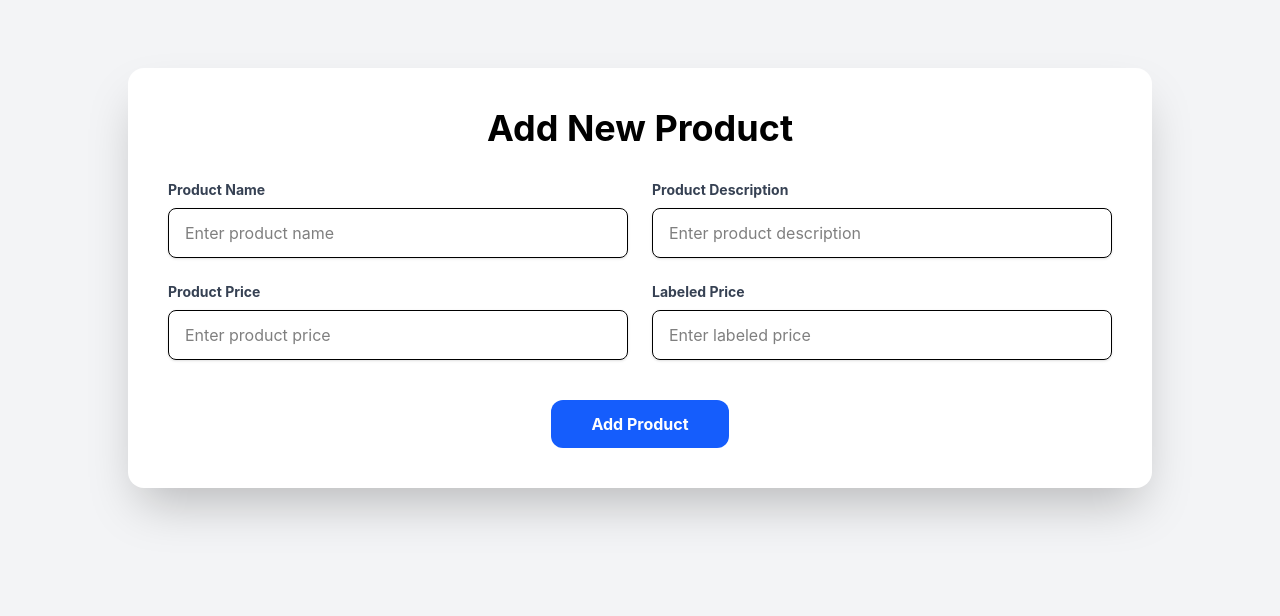
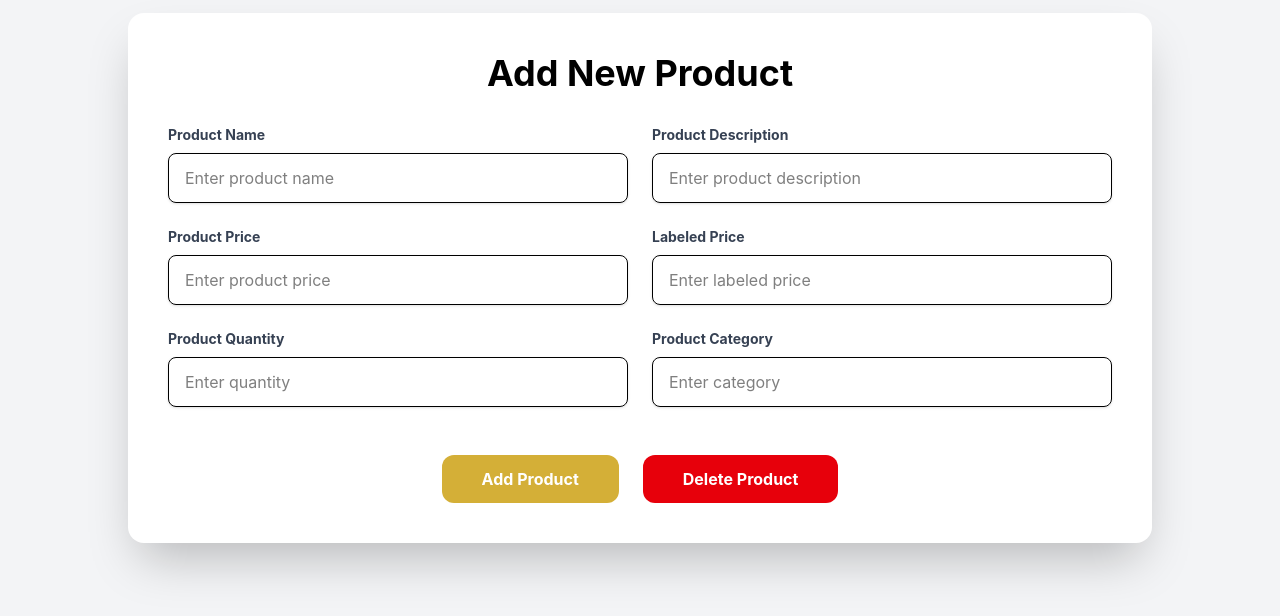
Before and after one commit to Y-Dilshan/gym_management_system_group_project, a React (Vite) app in the folder gms_frontend/: page /admin/add-product in a window 1280 px wide. Shown: the part 122-738 px from the top of the page. Built offline with nearby package versions, Linux system fonts and the light colour scheme.

Commit message:
added new pages

```diff
--- a/gms_frontend/src/pages/admin/adminAddProduct.jsx
+++ b/gms_frontend/src/pages/admin/adminAddProduct.jsx
@@ -5,40 +5,59 @@ export default function AdminAddProduct() {
 
             <div className="w-full max-w-5xl bg-white rounded-2xl shadow-2xl p-10">
 
-                <h1 className="text-4xl font-bold mb-8 text-center">Add New Product</h1>
+                <h1 className="text-4xl font-bold mb-8 text-center">Add New Product </h1>
 
-                <form className="w-full grid grid-cols-1 md:grid-cols-2 gap-6">
+                <form className="grid grid-cols-1 md:grid-cols-2 gap-6">
 
                     {/* Product Name */}
                     <div>
-                        <label className="block text-gray-700 text-sm font-bold mb-2" htmlFor="productName"> Product Name </label>
-                        <input id="productName" type="text" placeholder="Enter product name" className="w-full border rounded-lg py-3 px-4 shadow focus:outline-none focus:ring-2 focus:ring-blue-500"/>
+                        <label className="block text-gray-700 text-sm font-bold mb-2" htmlFor="productName" > Product Name </label>
+
+                        <input id="productName" type="text" placeholder="Enter product name" className="w-full border rounded-lg py-3 px-4 shadow focus:outline-none focus:ring-2 focus:ring-blue-500" />
                     </div>
 
                     {/* Product Description */}
                     <div>
-                        <label className="block text-gray-700 text-sm font-bold mb-2" htmlFor="productDescription">Product Description</label>
+                        <label className="block text-gray-700 text-sm font-bold mb-2" htmlFor="productDescription" > Product Description </label>
 
-                        <input id="productDescription" type="text" placeholder="Enter product description" className="w-full border rounded-lg py-3 px-4 shadow focus:outline-none focus:ring-2 focus:ring-blue-500"/>
+                        <input id="productDescription" type="text" placeholder="Enter product description" className="w-full border rounded-lg py-3 px-4 shadow focus:outline-none focus:ring-2 focus:ring-blue-500" />
                     </div>
 
                     {/* Product Price */}
                     <div>
-                        <label className="block text-gray-700 text-sm font-bold mb-2" htmlFor="productPrice">Product Price</label>
+                        <label className="block text-gray-700 text-sm font-bold mb-2" htmlFor="productPrice" > Product Price </label>
 
-                        <input id="productPrice" type="number" placeholder="Enter product price" className="w-full border rounded-lg py-3 px-4 shadow focus:outline-none focus:ring-2 focus:ring-blue-500"/>
+                        <input id="productPrice" type="number" placeholder="Enter product price" className="w-full border rounded-lg py-3 px-4 shadow focus:outline-none focus:ring-2 focus:ring-blue-500" />
                     </div>
 
                     {/* Labeled Price */}
                     <div>
-                        <label className="block text-gray-700 text-sm font-bold mb-2" htmlFor="labeledPrice"> Labeled Price </label>
+                        <label className="block text-gray-700 text-sm font-bold mb-2" htmlFor="labeledPrice" > Labeled Price </label>
 
-                        <input id="labeledPrice" type="number" placeholder="Enter labeled price" className="w-full border rounded-lg py-3 px-4 shadow focus:outline-none focus:ring-2 focus:ring-blue-500"/>
+                        <input id="labeledPrice" type="number" placeholder="Enter labeled price" className="w-full border rounded-lg py-3 px-4 shadow focus:outline-none focus:ring-2 focus:ring-blue-500" />
                     </div>
 
-                    {/* Submit Button */}
-                    <div className="md:col-span-2 flex justify-center mt-4">
-                        <button type="submit" className="bg-blue-600 hover:bg-blue-700 text-white font-bold py-3 px-10 rounded-xl transition duration-300"> Add Product </button>
+                    {/* Product Quantity */}
+                    <div>
+                        <label className="block text-gray-700 text-sm font-bold mb-2" htmlFor="quantity" > Product Quantity </label>
+
+                        <input id="quantity" type="number" placeholder="Enter quantity" className="w-full border rounded-lg py-3 px-4 shadow focus:outline-none focus:ring-2 focus:ring-blue-500" />
+                    </div>
+
+                    {/* Product Category */}
+                    <div>
+                        <label className="block text-gray-700 text-sm font-bold mb-2" htmlFor="category" > Product Category </label>
+
+                        <input id="category" type="text" placeholder="Enter category" className="w-full border rounded-lg py-3 px-4 shadow focus:outline-none focus:ring-2 focus:ring-blue-500"/>
+                    </div>
+
+                    {/* Buttons */}
+                    <div className="md:col-span-2 flex justify-center gap-6 mt-6">
+
+                        <button type="submit" className="bg-[#D4AF37] hover:bg-[#333333] text-white font-bold py-3 px-10 rounded-xl transition duration-300"> Add Product </button>
+
+                        <button type="button" className="bg-red-600 hover:bg-red-700 text-white font-bold py-3 px-10 rounded-xl transition duration-300">Delete Product</button>
+
                     </div>
 
                 </form>
```
